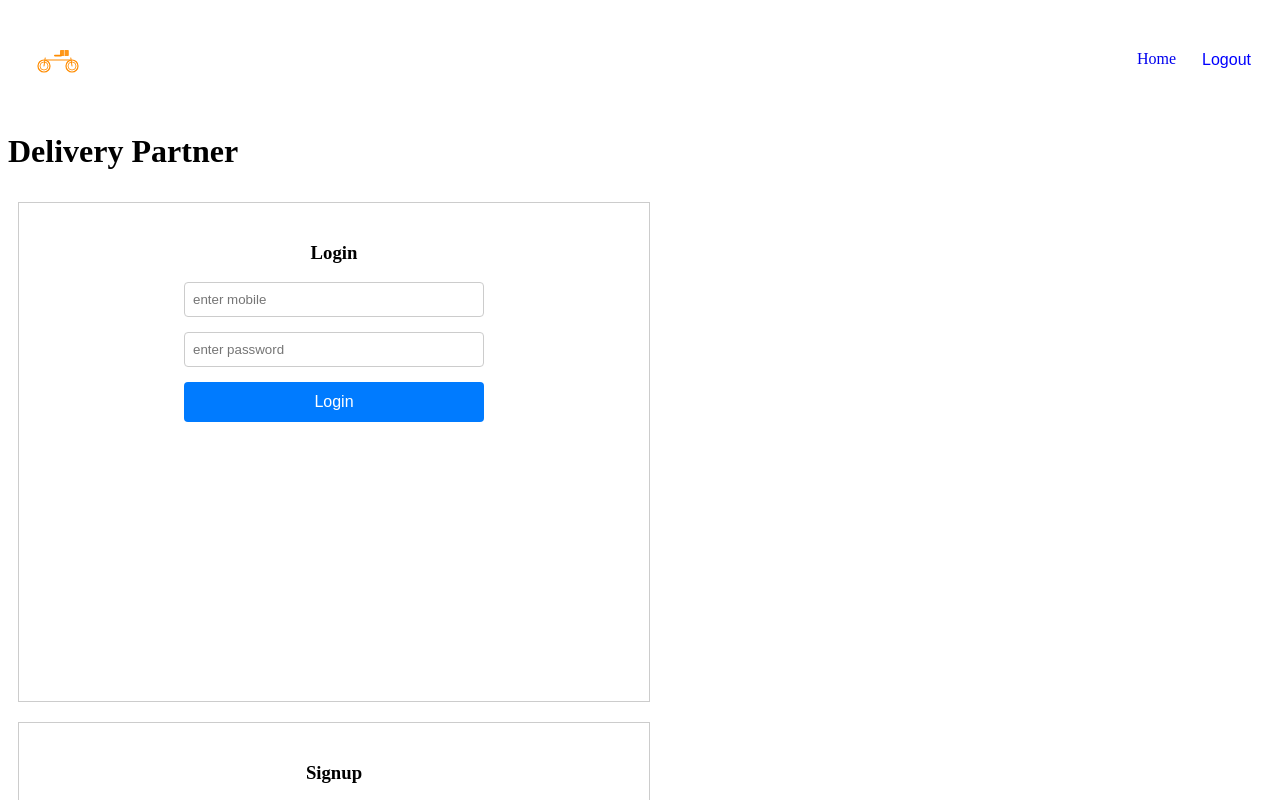
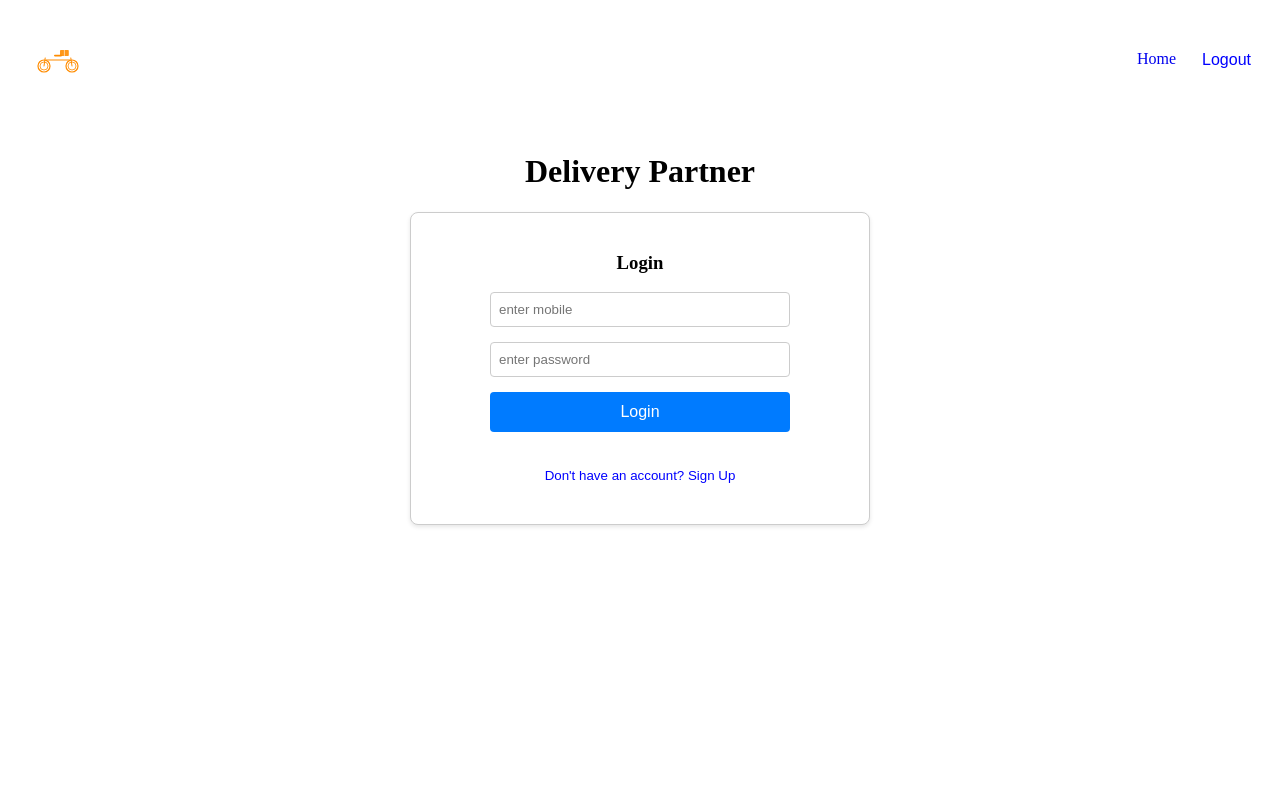
Before and after one commit to Agarwalsonali/Food_Delivery_WebApp, a Next.js app: page /deliverypartner in a window 1280 px wide. Shown: the top 800 px of the page. Built offline with nearby package versions, Linux system fonts and the light colour scheme.

Commit message:
fixed delivery partner login and signup page

```diff
--- a/src/app/deliverypartner/page.js
+++ b/src/app/deliverypartner/page.js
@@ -5,6 +5,7 @@ import DeliveryHeader from "../DeliveryHeader";
 
 const Page = ()=>{
 
+    const [login, setLogin] = useState(true);
     const [loginMobile, setLoginMobile] = useState("");
     const [loginPassword, setLoginPassword] = useState("");
 
@@ -75,9 +76,11 @@ const Page = ()=>{
     return(
         <div>
             <DeliveryHeader />
+            <div className="container">
                 <h1>Delivery Partner</h1>
-            <div className="auth-container">
-                <div className="login-wrapper">
+                {
+                    login ? (
+                        <div className="auth-wrapper">
                             <h3>Login</h3>
                             <div className='input-wrapper'>
                                 <input type="text" placeholder="enter mobile" className='input-field'value={loginMobile} onChange={(e) => setLoginMobile(e.target.value)} />
@@ -88,8 +91,10 @@ const Page = ()=>{
                             <div className='input-wrapper'>
                                 <button onClick={loginHandle} className="button">Login</button>
                             </div>
+                            <button onClick={()=>setLogin(!login)} className="button-link">Don't have an account? Sign Up</button>
                         </div>
-                <div className="signup-wrapper">
+                    ) : (
+                        <div className="auth-wrapper">
                             <h3>Signup</h3>
                             <div className="input-wrapper">
                                 <input
@@ -164,7 +169,10 @@ const Page = ()=>{
                             <div className="input-wrapper">
                                 <button onClick={handleSignup} className="button">Signup</button>
                             </div>
+                            <button onClick={()=>setLogin(!login)} className="button-link">Already have an account? Login</button>
                         </div>
+                    )
+                }
             </div>
         </div>
     )
--- a/src/app/globals.css
+++ b/src/app/globals.css
@@ -345,6 +345,17 @@ table img{
   box-sizing: border-box;
 }
 
+.auth-wrapper{
+  padding: 20px;
+  border: 1px solid #ccc;
+  text-align: center;
+  margin: 20px auto;
+  border-radius: 8px;
+  background-color: #fff;
+  box-shadow: 0 2px 4px rgba(0,0,0,0.1);
+  max-width: 500px;
+}
+
 /* Mobile Responsiveness */
 @media (max-width: 768px) {
   .header-wrapper {
@@ -457,6 +468,12 @@ table img{
   .signup-wrapper {
     width: 100%;
     margin: 10px 0;
+  }
+
+  .auth-wrapper {
+    width: 100%;
+    margin: 10px 0;
+    max-width: 100%;
   }
 
   table {
```
Lines whose indentation alone changed are shown as unchanged.
